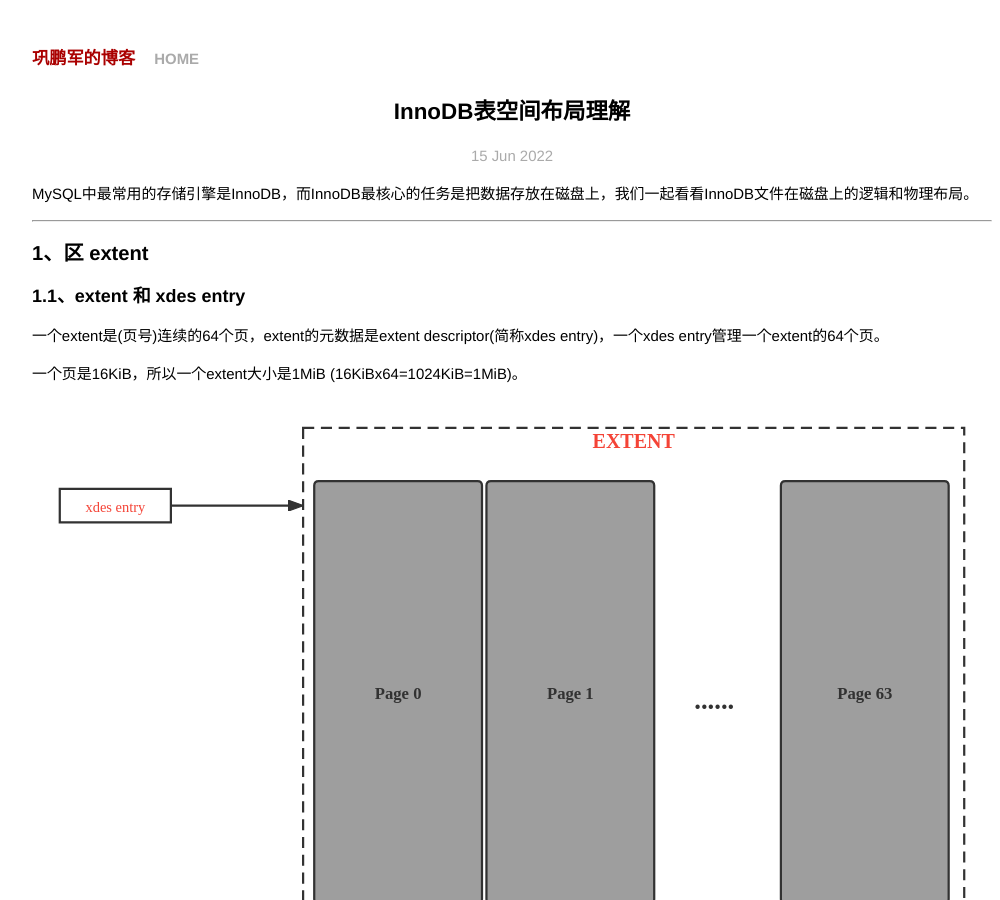
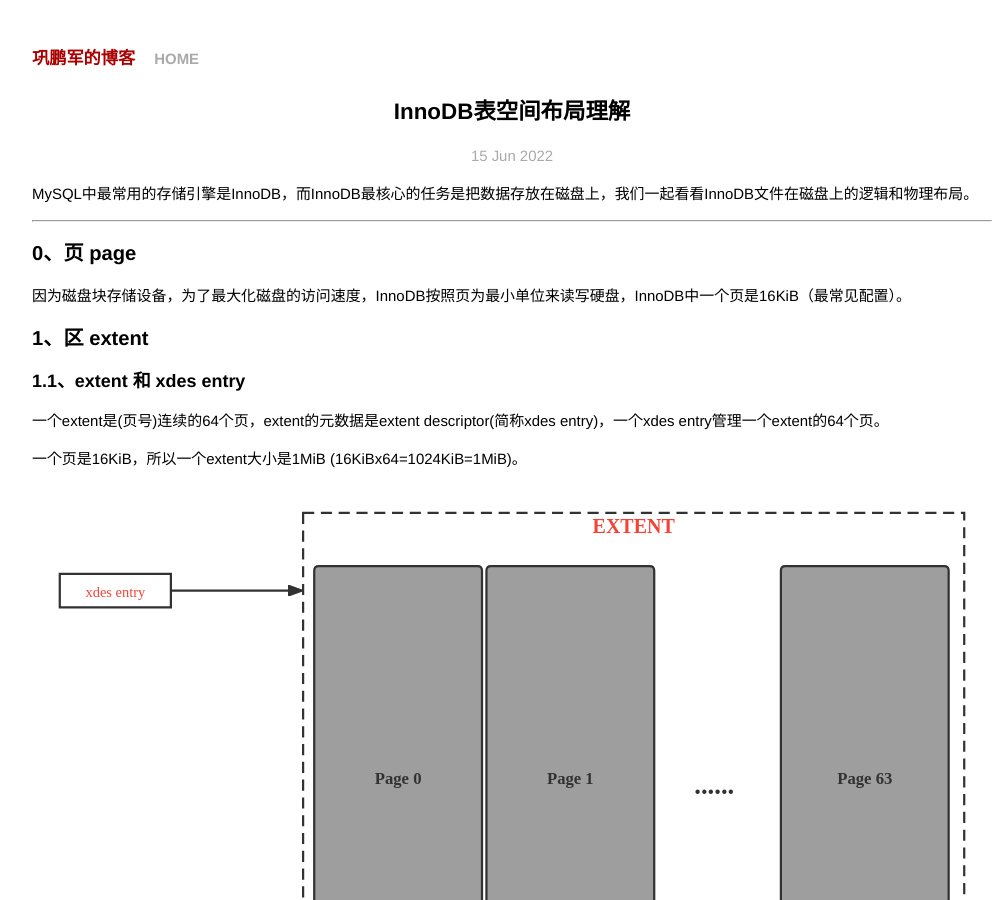
Before and after one commit to gongpengjun/gongpengjun.github.io, a Jekyll site: the page built from _posts/2022-06-15-innodb-tablespace-segment-extent.markdown, in a window 1280 px wide and 900 px high. Shown: the whole window, without its empty margins (128-1128 px from the left). Built offline with Jekyll 4.4.1, drawn with Linux system fonts in a browser that asks for light colours.

Commit message:
添加页的描述

```diff
--- a/_posts/2022-06-15-innodb-tablespace-segment-extent.markdown
+++ b/_posts/2022-06-15-innodb-tablespace-segment-extent.markdown
@@ -8,6 +8,10 @@ categories: MQ
 MySQL中最常用的存储引擎是InnoDB，而InnoDB最核心的任务是把数据存放在磁盘上，我们一起看看InnoDB文件在磁盘上的逻辑和物理布局。
 
 - - -
+
+## 0、页 page
+
+因为磁盘块存储设备，为了最大化磁盘的访问速度，InnoDB按照页为最小单位来读写硬盘，InnoDB中一个页是16KiB（最常见配置）。
 
 ## 1、区 extent
 
```
